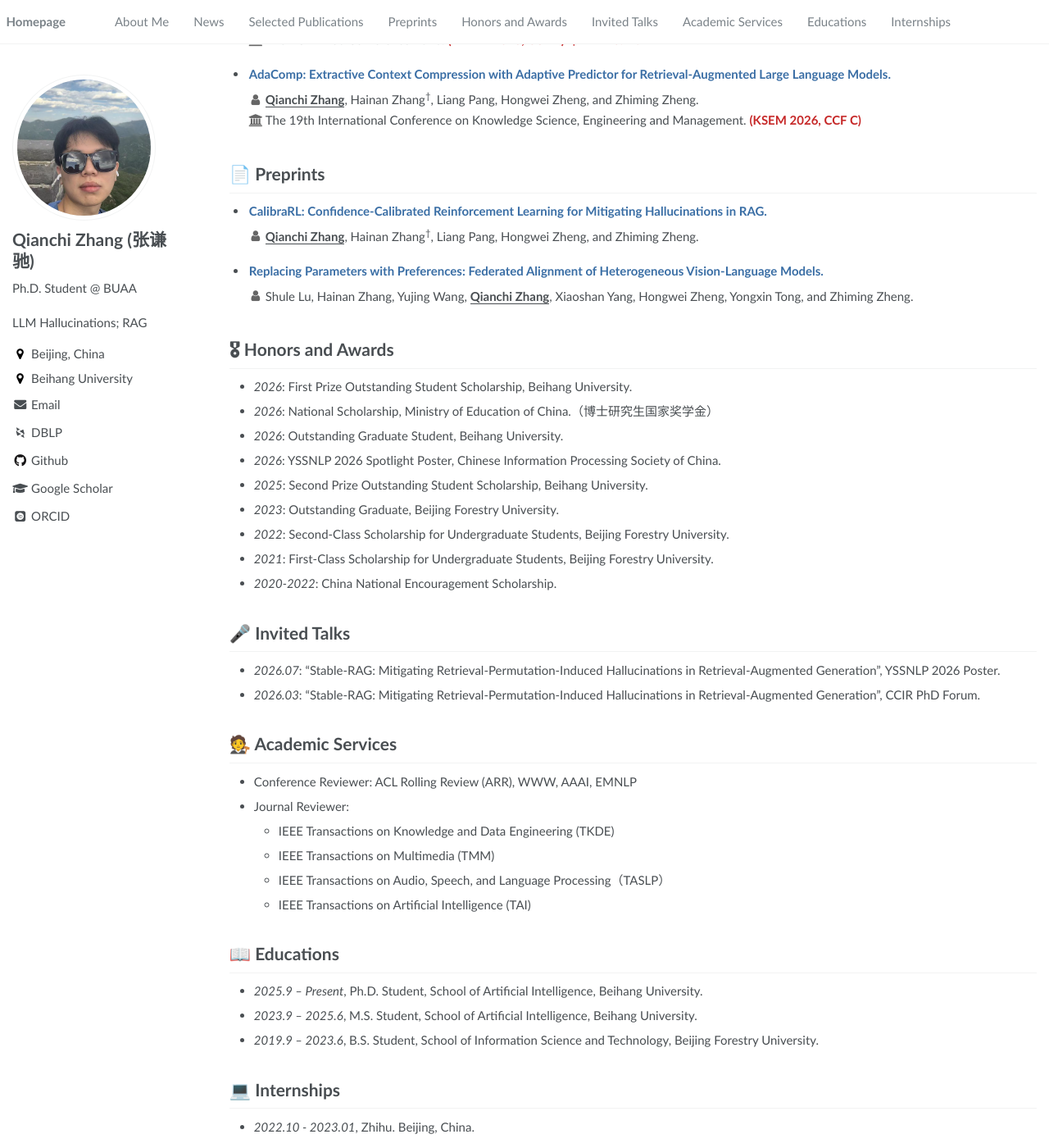
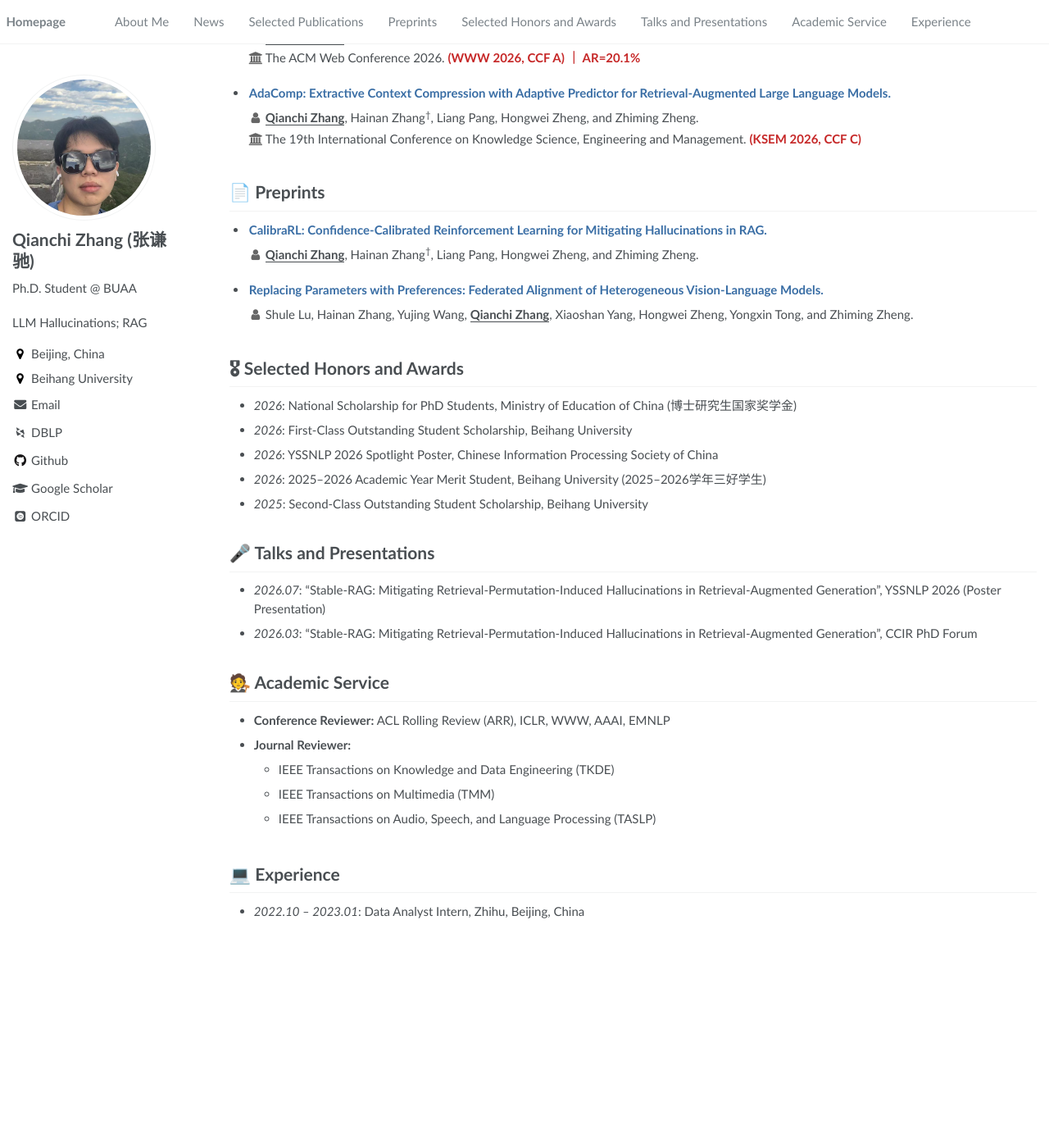
Before and after one commit to QC-Zhang/QC-Zhang.github.io, a Jekyll site: the page built from index.md, in a window 1280 px wide and 1400 px high, scrolled down 617 px. Shown: the whole window at 82% size. Built offline with Jekyll 4.4.1, drawn with Linux system fonts in a browser that asks for light colours; some web fonts are replaced; a script that is not in the unit is left out; after the commit the page ends 1754 px from its top, so only the background shows below that; some of the changed text lies outside the part shown.

Commit message:
Refine academic profile and navigation

```diff
--- a/_data/navigation.yml
+++ b/_data/navigation.yml
@@ -12,19 +12,14 @@ main:
   - title: "Preprints"
     url: "/#preprints"
 
-  - title: "Honors and Awards"
+  - title: "Selected Honors and Awards"
     url: "/#awards"
 
-  - title: "Invited Talks"
+  - title: "Talks and Presentations"
     url: "/#talks"
 
-  - title: "Academic Services"
+  - title: "Academic Service"
     url: "/#services"
 
-  - title: "Educations"
-    url: "/#educations"
-
-
-
-  - title: "Internships"
+  - title: "Experience"
     url: "/#internships"
--- a/_pages/about.md
+++ b/_pages/about.md
@@ -37,10 +37,9 @@ Hi! This is Qianchi Zhang, a second-year PhD student at **School of Artificial I
 <div class="news-scroll compact-section">
 <ul>
 <li><em>2026.10</em>: 🚀🚀 Excited to share our new preprint, <a href="https://arxiv.org/pdf/2610.35142v1" style="color:#3a6ea5; text-decoration: underline;">CalibraRL</a>!</li>
-<li><em>2026.10</em>: 🎉🎉 Honored to receive the National Scholarship for PhD Students (Top 2%)! </li>
-<li><em>2026.04</em>: 🎉🎉 One first-author paper is accepted to <a href="https://2026.aclweb.org/" style="color:#3a6ea5; text-decoration: underline;">ACL 2026 Main</a>.</li>
-<li><em>2026.01</em>: 🎉🎉 One first-author paper is accepted to <a href="https://www2026.thewebconf.org/" style="color:#3a6ea5; text-decoration: underline;">WWW 2026</a>.</li>
-
+<li><em>2026.10</em>: 🎉🎉 Honored to receive the National Scholarship for PhD Students (top 2%)!</li>
+<li><em>2026.04</em>: 🎉🎉 My first-author paper has been accepted to <a href="https://2026.aclweb.org/" style="color:#3a6ea5; text-decoration: underline;">ACL 2026 Main</a>!</li>
+<li><em>2026.01</em>: 🎉🎉 My first-author paper has been accepted to <a href="https://www2026.thewebconf.org/" style="color:#3a6ea5; text-decoration: underline;">WWW 2026</a>!</li>
 </ul>
 </div>
 
@@ -637,56 +636,50 @@ Hi! This is Qianchi Zhang, a second-year PhD student at **School of Artificial I
 
 <span class="anchor" id="awards"></span>
 
-# 🎖 Honors and Awards
-- *2026*: First Prize Outstanding Student Scholarship, Beihang University.
-- *2026*: National Scholarship, Ministry of Education of China.（博士研究生国家奖学金）
-- *2026*: Outstanding Graduate Student, Beihang University.
-- *2026*: YSSNLP 2026 Spotlight Poster, Chinese Information Processing Society of China.
-- *2025*: Second Prize Outstanding Student Scholarship, Beihang University.
-- *2023*: Outstanding Graduate, Beijing Forestry University.
-- *2022*: Second-Class Scholarship for Undergraduate Students, Beijing Forestry University.
-- *2021*: First-Class Scholarship for Undergraduate Students, Beijing Forestry University.
-- *2020-2022*: China National Encouragement Scholarship.
+# 🎖 Selected Honors and Awards
+- *2026*: National Scholarship for PhD Students, Ministry of Education of China (博士研究生国家奖学金)
+- *2026*: First-Class Outstanding Student Scholarship, Beihang University
+- *2026*: YSSNLP 2026 Spotlight Poster, Chinese Information Processing Society of China
+- *2026*: 2025–2026 Academic Year Merit Student, Beihang University (2025–2026学年三好学生)
+- *2025*: Second-Class Outstanding Student Scholarship, Beihang University
 
 
 
 <span class="anchor" id="talks"></span>
 
-# 🎤 Invited Talks
+# 🎤 Talks and Presentations
 
-- *2026.07*: “Stable-RAG: Mitigating Retrieval-Permutation-Induced Hallucinations in Retrieval-Augmented Generation”, YSSNLP 2026 Poster.
+- *2026.07*: “Stable-RAG: Mitigating Retrieval-Permutation-Induced Hallucinations in Retrieval-Augmented Generation”, YSSNLP 2026 (Poster Presentation)
 
-- *2026.03*: “Stable-RAG: Mitigating Retrieval-Permutation-Induced Hallucinations in Retrieval-Augmented Generation”, CCIR PhD Forum.
+- *2026.03*: “Stable-RAG: Mitigating Retrieval-Permutation-Induced Hallucinations in Retrieval-Augmented Generation”, CCIR PhD Forum
 
 
 
 <span class="anchor" id="services"></span>
 
-# 🧑‍⚖️ Academic Services
+# 🧑‍⚖️ Academic Service
 
-- Conference Reviewer: ACL Rolling Review (ARR), WWW, AAAI, EMNLP
-- Journal Reviewer:
+- **Conference Reviewer:** ACL Rolling Review (ARR), ICLR, WWW, AAAI, EMNLP
+- **Journal Reviewer:**
   - IEEE Transactions on Knowledge and Data Engineering (TKDE)
   - IEEE Transactions on Multimedia (TMM)
-  - IEEE Transactions on Audio, Speech, and Language Processing（TASLP）
-  - IEEE Transactions on Artificial Intelligence (TAI)
-
+  - IEEE Transactions on Audio, Speech, and Language Processing (TASLP)
 
 
 
 
 <span class="anchor" id="educations"></span>
 
-# 📖 Educations
+<!-- # 📖 Educations
 - *2025.9 – Present*, Ph.D. Student, School of Artificial Intelligence, Beihang University.
 
 - *2023.9 – 2025.6*, M.S. Student, School of Artificial Intelligence, Beihang University.
 
-- *2019.9 – 2023.6*, B.S. Student, School of Information Science and Technology, Beijing Forestry University.
+- *2019.9 – 2023.6*, B.S. Student, School of Information Science and Technology, Beijing Forestry University. -->
 
 
 
 <span class="anchor" id="internships"></span>
 
-# 💻 Internships
-- *2022.10 - 2023.01*, Zhihu. Beijing, China.
+# 💻 Experience
+- *2022.10 – 2023.01*: Data Analyst Intern, Zhihu, Beijing, China
```
Also changed, not shown: other parts of _pages/about.md (+1 -1 lines).
